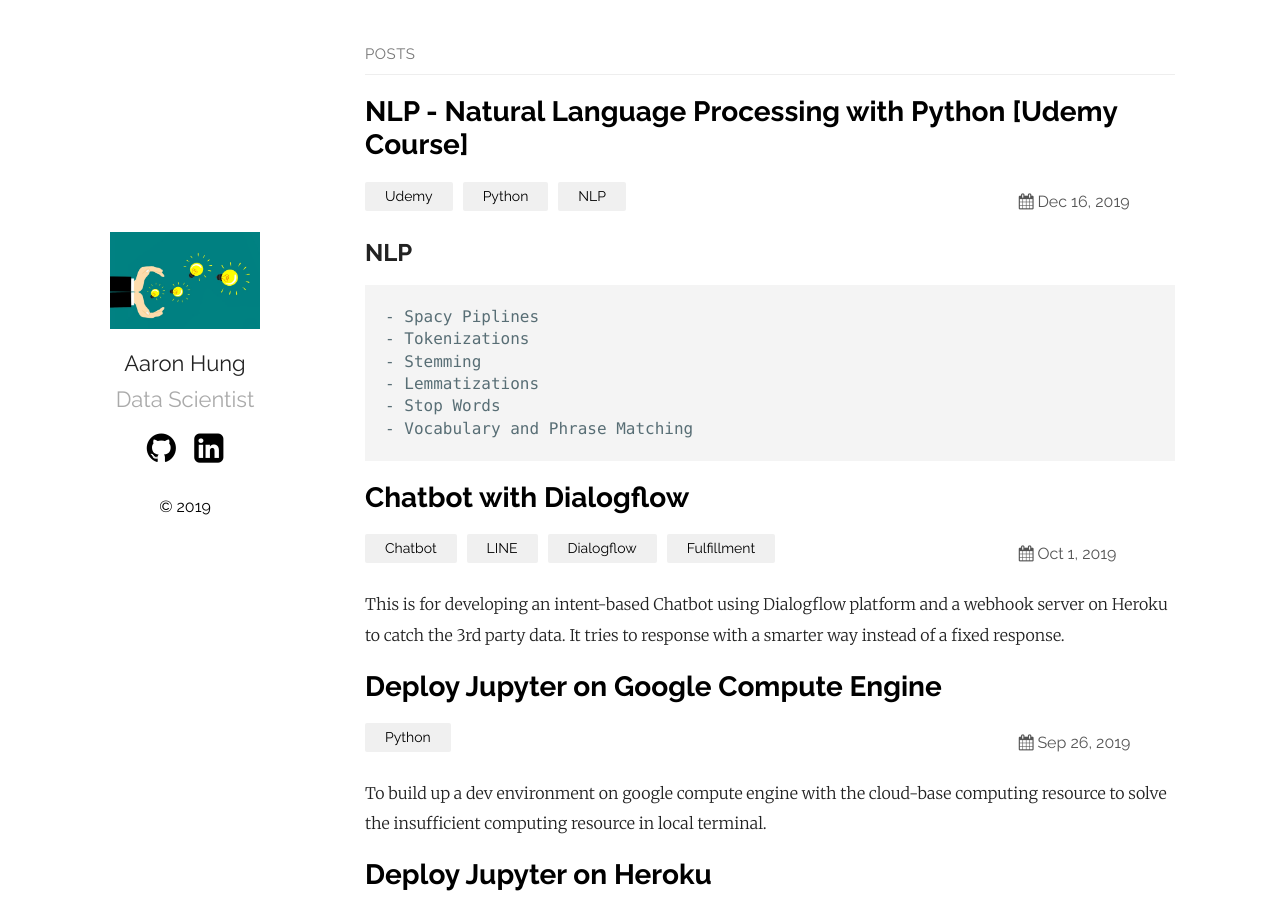
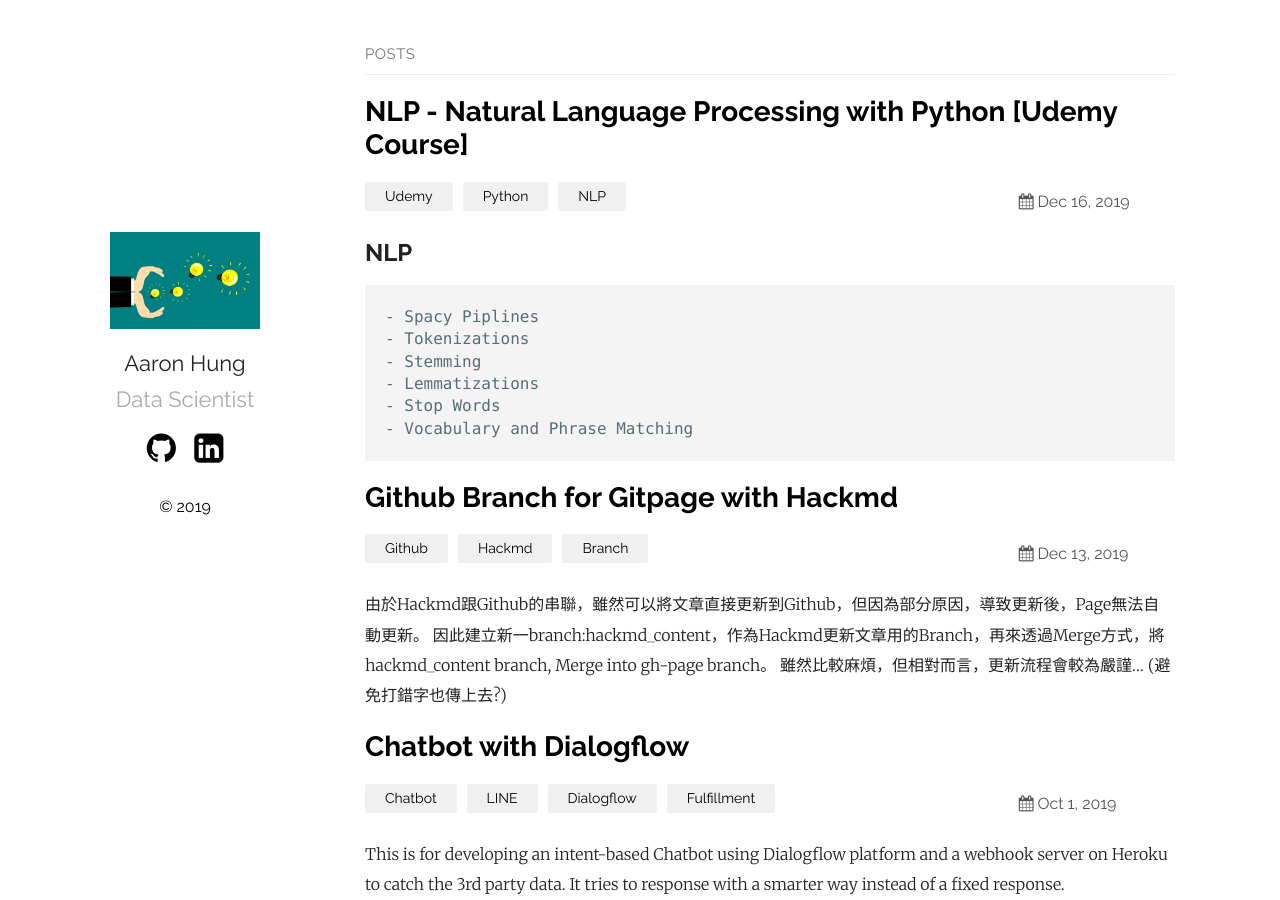
Before and after one commit to aaronhung215/Aaron_BigData-AI, a Jekyll site: the page built from index.md, in a window 1280 px wide and 900 px high. Built offline with Jekyll 4.4.1, drawn with Linux system fonts in a browser that asks for light colours; a file with an impossible date is left out.

Commit message:
Update and rename 2019-12-23-Hackmd-with-Gitpage.md to 2019-12-13-Hackmd-with-Gitpage.md

```diff
--- a/_posts/2019-12-23-Hackmd-with-Gitpage.md
+++ b/_posts/2019-12-13-Hackmd-with-Gitpage.md
@@ -1,7 +1,7 @@
 ---
 layout: post
 title: Github Branch for Gitpage with Hackmd
-date: page.date
+date: 2019-12-13
 categories: Github Hackmd Branch
 comments: true
 ---
```
